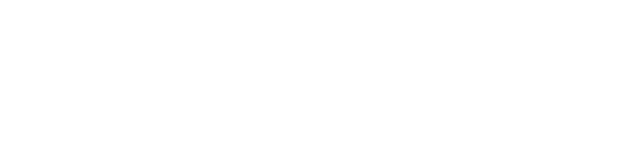
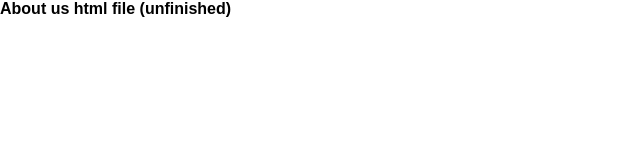
Before and after one commit to Been887/VeggieMeals_Beta, a plain HTML site: page pages/about_us.html in a window 1280 px wide. Shown: the whole page, without its empty margins (0-640 px from the left). Drawn offline with Linux system fonts and the light colour scheme.

Commit message:
Update about_us.html

```diff
--- a/pages/about_us.html
+++ b/pages/about_us.html
@@ -7,6 +7,6 @@
     <link href="/resources/favicon.png" rel="icon" />
 </head>
 <body>
-
+    <h1>About us html file (unfinished)</h1>
 </body>
 </html>
```
